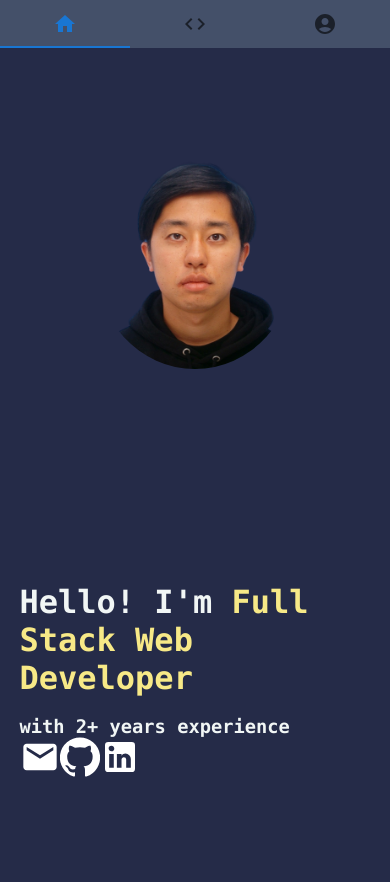
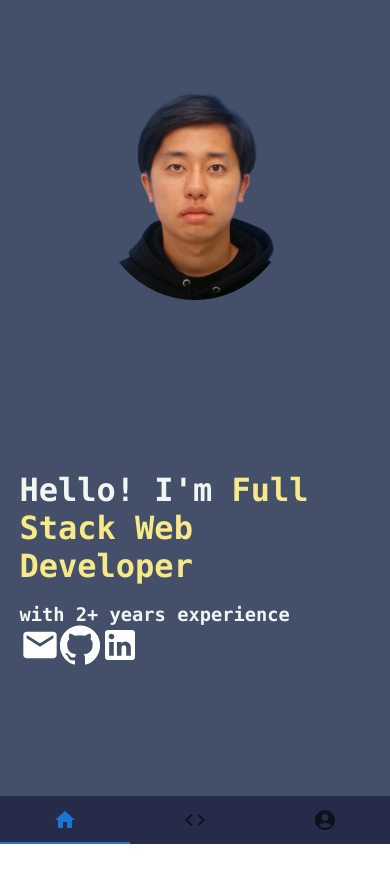
Before and after one commit to anbyjap/portfoli, a React (Create React App) app: page / in a window 390 px wide. Shown: the top 882 px of the page. After the commit the page ends 844 px from the top, so only its background shows below. Built offline with nearby package versions, Linux system fonts and the light colour scheme.

Commit message:
# fix : app bar position stick to bottom on mobile

```diff
--- a/src/_colors.scss
+++ b/src/_colors.scss
@@ -1,10 +1,9 @@
-$main-color: #445069;
-$second-color: #252B48;
-$accent-color: #F7E987;
-$light-color: #5B9A8B;
+$main-color: #252b48;
+$second-color: #445069;
+$accent-color: #f7e987;
+$light-color: #5b9a8b;
 $icon-color: #fff;
 $font-color: #f1f6f5;
-
 
 :export {
   main: $main-color;
--- a/src/components/CarouselItem/CarouselItem.scss
+++ b/src/components/CarouselItem/CarouselItem.scss
@@ -6,7 +6,7 @@
   color: $font-color;
   background-color: transparent;
   width: 100%;
-  // height: 100%;
+  height: 100%;
 
   .imageBox {
     position: relative;
@@ -24,7 +24,7 @@
   }
 
   @include mq(sm) {
-      .imageBox {
+    .imageBox {
       padding-top: 30%; // デスクトップでの高さを調整
     }
 
--- a/src/components/CarouselItem/CarouselItem.tsx
+++ b/src/components/CarouselItem/CarouselItem.tsx
@@ -44,16 +44,18 @@ const CarouselItem = (props: NewCarouselItemProps) => {
         <Typography gutterBottom variant="h5" component="div">
           {props.name}
         </Typography>
+
+        {props.expanded && (
+          <div>
             <Typography variant="body2" color="text.secondary">
               {props.skills.map((skillName) => (
                 <SkillsIcon name={skillName} />
               ))}
             </Typography>
-
-        {props.expanded && (
             <Typography gutterBottom component="div">
               {props.description}
             </Typography>
+          </div>
         )}
 
         <Accordion className="hidden">
@@ -61,7 +63,11 @@ const CarouselItem = (props: NewCarouselItemProps) => {
             expandIcon={<ExpandMoreIcon />}
             aria-controls="panel1a-content"
             id="panel1a-header"
-          ></AccordionSummary>
+          >
+            {props.skills.map((skillName) => (
+              <SkillsIcon name={skillName} />
+            ))}
+          </AccordionSummary>
           <AccordionDetails>
             <Typography>{props.description}</Typography>
           </AccordionDetails>
--- a/src/components/TabPanel/TabPanel.scss
+++ b/src/components/TabPanel/TabPanel.scss
@@ -1,4 +1,6 @@
 @import "../../colors";
+@import "../../_breakpoint";
+@import "../../_mixin";
 
 .tabPanel {
   width: 100%;
@@ -10,7 +12,10 @@
   color: $font-color;
 
   .tabpanel_wrapper {
-    height: 100%;
+    height: 90vh;
+    @include mq(sm) {
+      height: 100%;
+    }
 
     .child_wrapper {
       margin: 0 5%;
--- a/src/pages/Home/Home.scss
+++ b/src/pages/Home/Home.scss
@@ -3,17 +3,16 @@
 @import "../../_mixin";
 
 .home_wrapper {
-  width: 100%;
-  height: 100%;
+  display: flex;
+  height: 100vh; // 画面の高さいっぱいにする
+  flex-direction: column-reverse;
   background-color: $main-color;
 
   @include mq(sm) {
-    display: flex;
-    width: 100%;
-    height: 100%;
+    // 480px以上の場合のスタイル
+    flex-direction: row;
     justify-content: center;
     align-items: center;
-    background-color: $main-color;
 
     .tab_wrapper {
       width: 10%;
--- a/src/pages/Home/Home.tsx
+++ b/src/pages/Home/Home.tsx
@@ -37,7 +37,7 @@ const Home = () => {
         variant="fullWidth"
         orientation={matches ? "vertical" : "horizontal"}
         centered
-        style={matches ? { top: "auto", bottom: 0 } : {}}
+        // style={matches ? { bottom: 0 } : {}}
         TabIndicatorProps={{
           style: {
             backgroundColor: colors.font,
--- a/src/pages/Projects/Projects.scss
+++ b/src/pages/Projects/Projects.scss
@@ -10,12 +10,55 @@
     margin: 2% 0;
   }
 
-
   @include mq(sm) {
     display: grid;
-    grid-template-columns: repeat(3, minmax(200px, 1fr)); /* 2列の定義。各アイテムは最小で200pxの幅を持つ */
-    grid-template-rows: repeat(2, auto); /* 4行の定義。各行は内容に合わせて自動的に高さが設定される */
-    gap: 16px; /* グリッドのアイテム間の間隔を指定 */
+    gap: 10px;
+
+    transition: transform 0.3s ease-out, box-shadow 0.3s ease-out;
+
+    // hoverした時のエフェクト
+    &:hover {
+      transform: translateY(-10px); // カードを少し上に動かす
+      box-shadow: 0 10px 20px rgba(0, 0, 0, 0.2); // 影をつけることで浮き上がって見えるようにする
+    }
+
+    // 480px以上 (タブレットサイズ) で2列
+    grid-template-columns: repeat(2, minmax(200px, 1fr));
+    .media {
+      height: 70%;
+    }
+
+    .hidden {
+      display: none;
+    }
+
+    .expanded {
+      // position: fixed;
+      width: 80vw;
+      height: 90vh;
+      top: 0;
+      left: 0;
+      right: 0;
+      bottom: 0;
+      z-index: 1000;
+      // background-color: rgba(0, 0, 0, 0.7);  // 背景を半透明に
+    }
+  }
+
+  @include mq(xl) {
+    display: grid;
+    gap: 10px;
+
+    transition: transform 0.3s ease-out, box-shadow 0.3s ease-out;
+
+    // hoverした時のエフェクト
+    &:hover {
+      transform: translateY(-10px); // カードを少し上に動かす
+      box-shadow: 0 10px 20px rgba(0, 0, 0, 0.2); // 影をつけることで浮き上がって見えるようにする
+    }
+
+    // 1000px以上 (PCサイズ) で3列
+    grid-template-columns: repeat(3, minmax(200px, 1fr));
 
     .media {
       height: 70%;
@@ -37,8 +80,6 @@
       // background-color: rgba(0, 0, 0, 0.7);  // 背景を半透明に
     }
   }
-
-
 
   .project_list {
     font-weight: 700;
```
Lines whose indentation alone changed are shown as unchanged.
